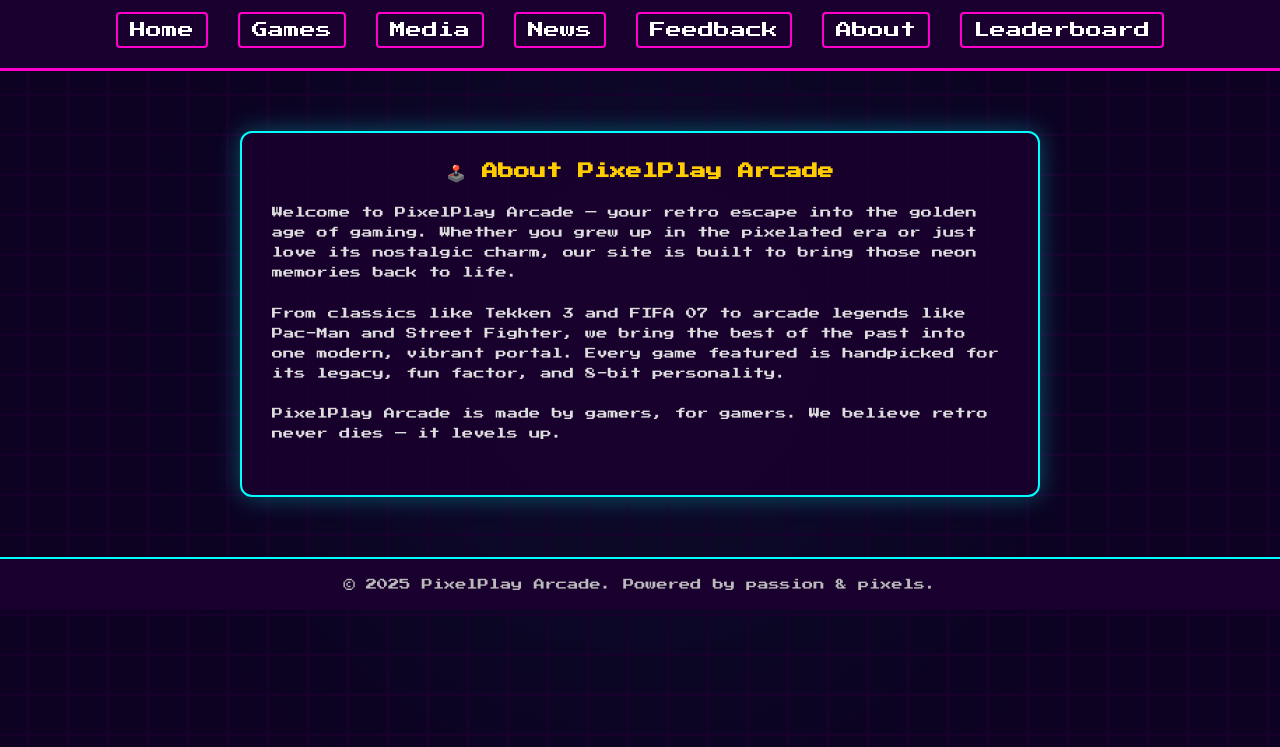
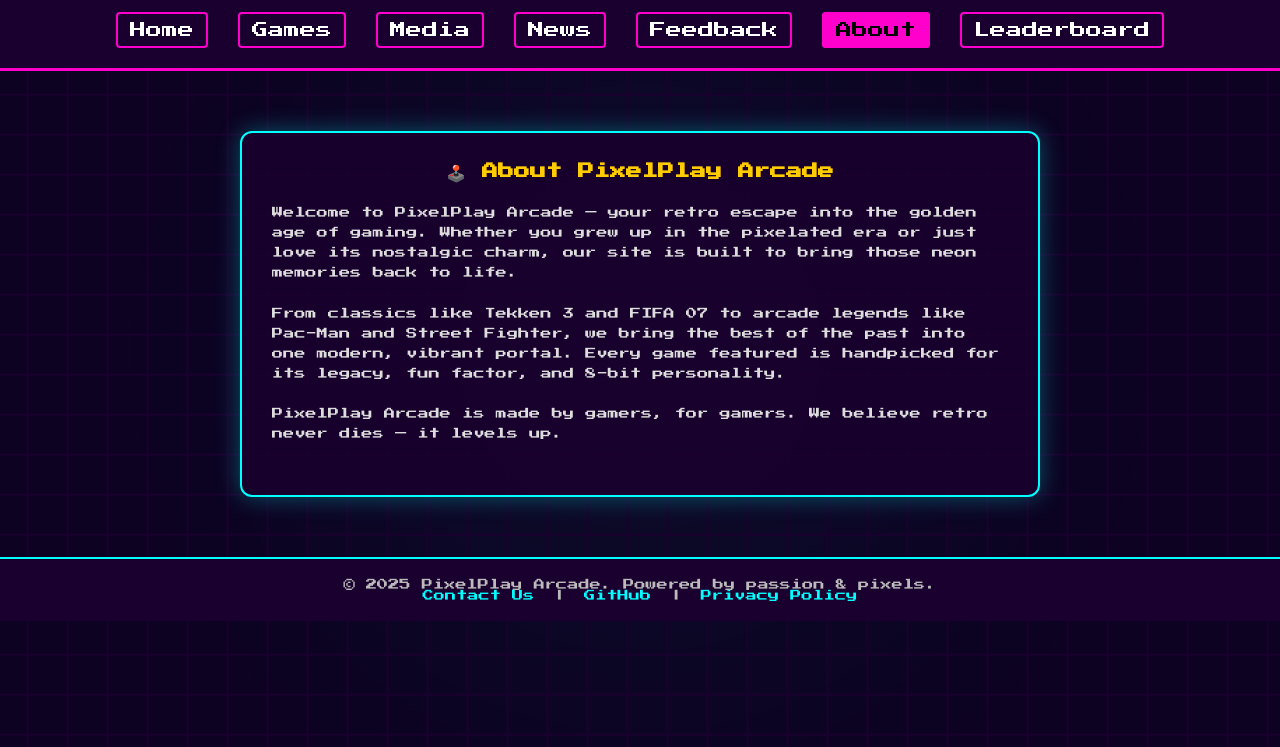
Before and after one commit to AshleyMontana/cse24-121-wmd, a plain HTML site: page about.html in a window 1280 px wide. Shown: the part 53-800 px from the top of the page. Drawn offline with Linux system fonts and the light colour scheme.

Commit message:
Update about.html

```diff
--- a/about.html
+++ b/about.html
@@ -21,7 +21,8 @@
 
     .background-animation {
       position: fixed;
-      top: 0; left: 0;
+      top: 0;
+      left: 0;
       width: 100vw;
       height: 100vh;
       background:
@@ -111,6 +112,17 @@
       border-top: 2px solid #00ffff;
       margin-top: 40px;
     }
+
+    footer a {
+      color: #00ffff;
+      text-decoration: none;
+      margin: 0 8px;
+    }
+
+    footer a:hover {
+      color: #ff00cc;
+      text-decoration: underline;
+    }
   </style>
 </head>
 <body>
@@ -126,11 +138,10 @@
         <li><a href="media.html">Media</a></li>
         <li><a href="news.html">News</a></li>
         <li><a href="feedback.html">Feedback</a></li>
-    <li><a href="about.html">About</a></li>
+        <li><a class="active" href="about.html">About</a></li>
         <li><a href="leaderboard.html">Leaderboard</a></li>
       </ul>
     </nav>
-
   </header>
 
   <section class="about-section">
@@ -142,6 +153,11 @@
 
   <footer>
     <p>&copy; 2025 PixelPlay Arcade. Powered by passion & pixels.</p>
+    <p>
+      <a href="mailto:contact@pixelplayarcade.com">Contact Us</a> |
+      <a href="https://github.com/yourusername/ABC19-001" target="_blank">GitHub</a> |
+      <a href="privacy.html">Privacy Policy</a>
+    </p>
   </footer>
 
 </body>
```
Lines whose indentation alone changed are shown as unchanged.
